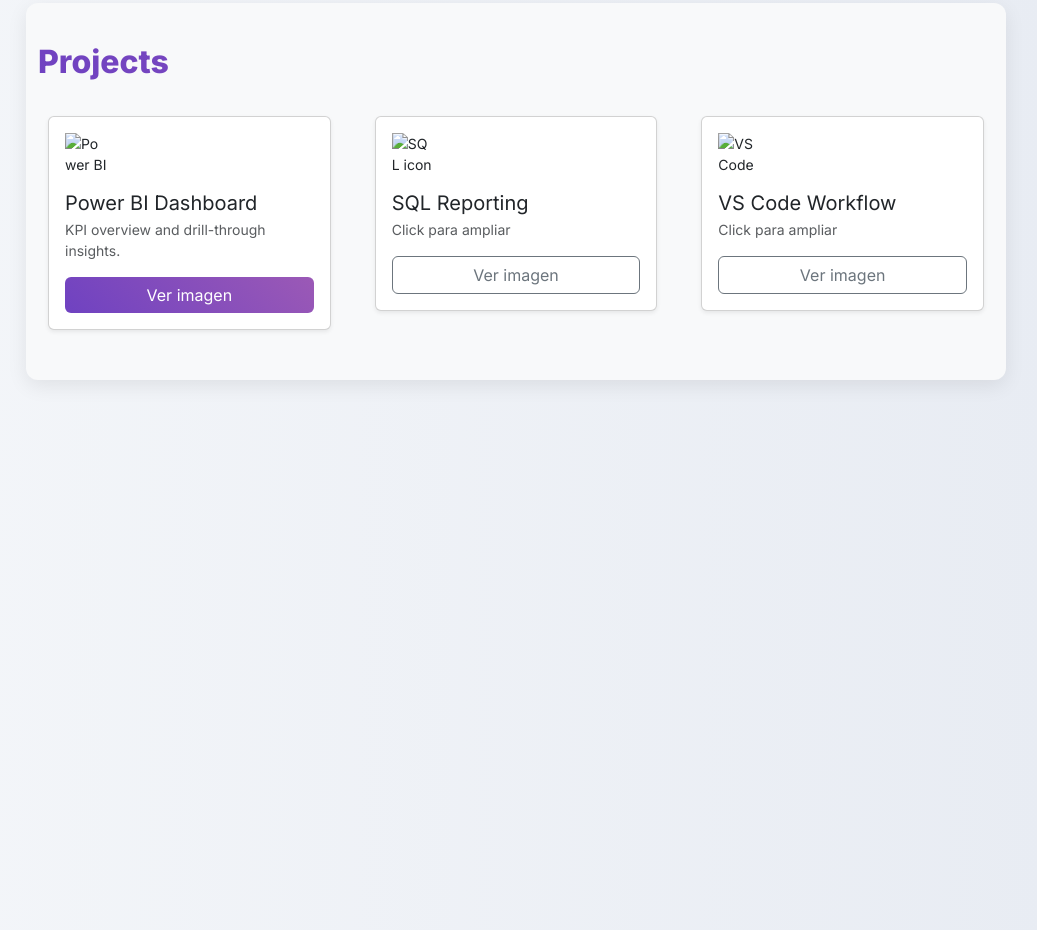
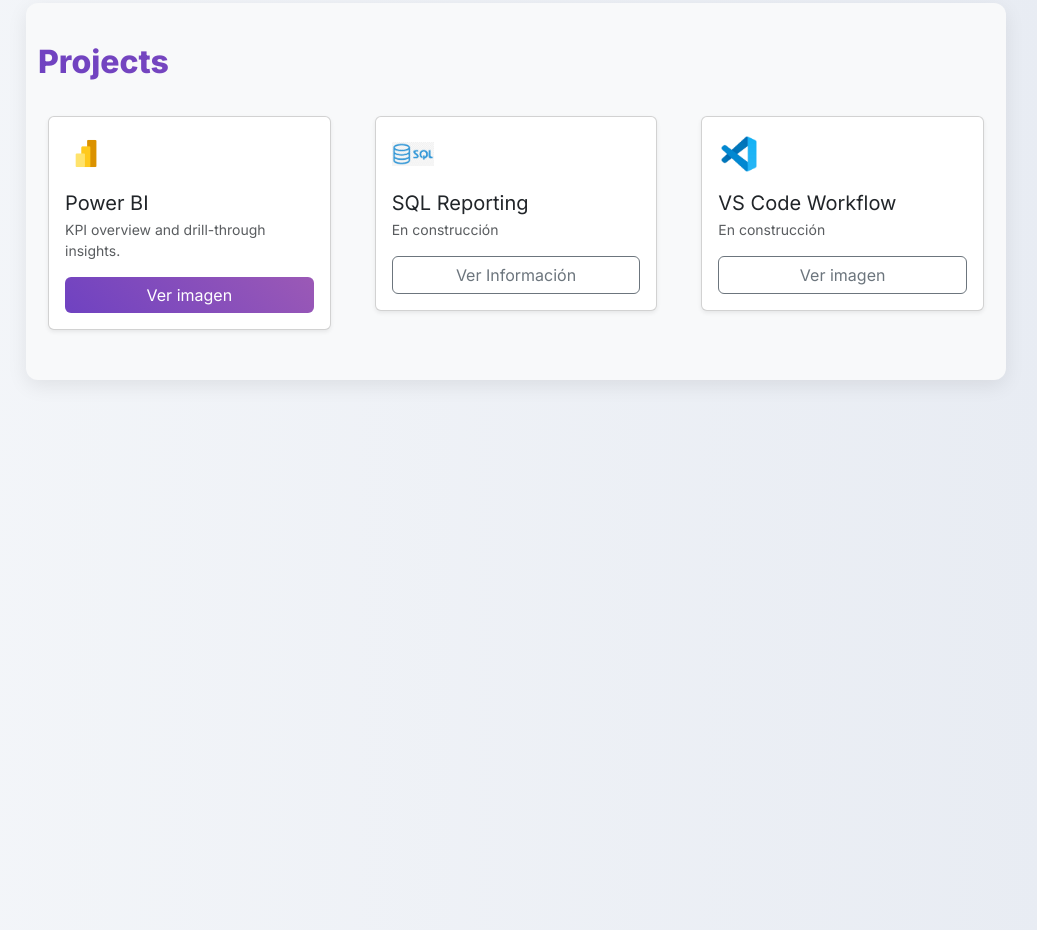
Before and after one commit to cdeniaca/cdeniaca.github.io, a plain HTML site: page index.html in a window 1280 px wide. Shown: the part 2992-3922 px from the top of the page, without its empty margins (234-1271 px from the left). Drawn offline with nearby package versions, Linux system fonts and the light colour scheme.

Commit message:
Update index.html

```diff
--- a/index.html
+++ b/index.html
@@ -423,11 +423,11 @@
                data-bs-toggle="modal" data-bs-target="#projectModal"
                data-title="Power BI"
                data-desc="KPI overview and drill-through insights."
-               data-img="images/powerbi_logo.png">
+               data-img="images/projects/powerbi-dashboard.jpg">
               <div class="card h-100 shadow-sm">
                 <div class="card-body">
-                  <img class="project-icon" src="icons/powerbi.svg" alt="Power BI icon" loading="lazy">
-                  <h5 class="mt-3 mb-1">Power BI Dashboard</h5>
+                  <img class="project-icon" src="images/powerbi_logo.png" alt="Power BI icon" loading="lazy">
+                  <h5 class="mt-3 mb-1">Power BI</h5>
                   <p class="text-muted mb-3">KPI overview and drill-through insights.</p>
                   <button class="btn btn-purple w-100" type="button">Ver imagen</button>
                 </div>
@@ -440,14 +440,14 @@
             <a href="#" class="project-link d-block"
                data-bs-toggle="modal" data-bs-target="#projectModal"
                data-title="SQL"
-               data-desc="Click para ampliar"
-               data-img="images/sql_logo.jpg">
+               data-desc="En construcción"
+               data-img="images/projects/sql-reporting.jpg">
               <div class="card h-100 shadow-sm">
                 <div class="card-body">
-                  <img class="project-icon" src="icons/sql.svg" alt="SQL icon" loading="lazy">
+                  <img class="project-icon" src="images/sql_LOGO.jpg" alt="SQL icon" loading="lazy">
                   <h5 class="mt-3 mb-1">SQL Reporting</h5>
-                  <p class="text-muted mb-3">Click para ampliar</p>
-                  <button class="btn btn-outline-secondary w-100" type="button">Ver imagen</button>
+                  <p class="text-muted mb-3">En construcción</p>
+                  <button class="btn btn-outline-secondary w-100" type="button">Ver Información</button>
                 </div>
               </div>
             </a>
@@ -458,13 +458,13 @@
             <a href="#" class="project-link d-block"
                data-bs-toggle="modal" data-bs-target="#projectModal"
                data-title="Visual Studio Code"
-               data-desc="Click para ampliar"
-               data-img="images/vsc-logo.png">
+               data-desc="En construcción"
+               data-img="images/projects/vscode-workflow.jpg">
               <div class="card h-100 shadow-sm">
                 <div class="card-body">
-                  <img class="project-icon" src="icons/vscode.svg" alt="VS Code icon" loading="lazy">
+                  <img class="project-icon" src="images/vsc-logo.png" alt="VS Code icon" loading="lazy">
                   <h5 class="mt-3 mb-1">VS Code Workflow</h5>
-                  <p class="text-muted mb-3">Click para ampliar</p>
+                  <p class="text-muted mb-3">En construcción</p>
                   <button class="btn btn-outline-secondary w-100" type="button">Ver imagen</button>
                 </div>
               </div>
@@ -479,7 +479,7 @@
       <div class="modal-dialog modal-lg modal-dialog-centered">
         <div class="modal-content">
           <div class="modal-header">
-            <h5 id="projectModalLabel" class="modal-title">Título del proyecto</h5>
+            <h5 id="projectModalLabel" class="modal-title">En construcción</h5>
             <button type="button" class="btn-close" data-bs-dismiss="modal" aria-label="Cerrar"></button>
           </div>
           <div class="modal-body">
@@ -683,11 +683,10 @@
         });
       }
 
-      // ==== Script para modal de proyectos ====
-
+      // Rellena el modal con los datos de la tarjeta clicada
       const projectModal = document.getElementById('projectModal');
-      projectModal.addEventListener('show.bs.modal', event => {
-        const trigger = event.relatedTarget.closest('.project-link');
+      projectModal.addEventListener('show.bs.modal', (event) => {
+        const trigger = event.relatedTarget.closest('.project-link'); // <a ... class="project-link">
         const title = trigger.dataset.title || '';
         const desc  = trigger.dataset.desc  || '';
         const img   = trigger.dataset.img   || '';
@@ -699,9 +698,15 @@
         modalImg.src = img;
         modalImg.alt = title + ' preview';
       });
-      // Limpia la imagen al cerrar para evitar parpadeos al reabrir
+
+      // Limpia la imagen al cerrar para evitar flashes al reabrir
       projectModal.addEventListener('hidden.bs.modal', () => {
         document.getElementById('projectModalImg').src = '';
+      });
+
+      // Evita el salto de página al hacer clic en <a href="#">
+      document.querySelectorAll('.project-link').forEach(a => {
+        a.addEventListener('click', (e) => e.preventDefault());
       });
     </script>
 
```
